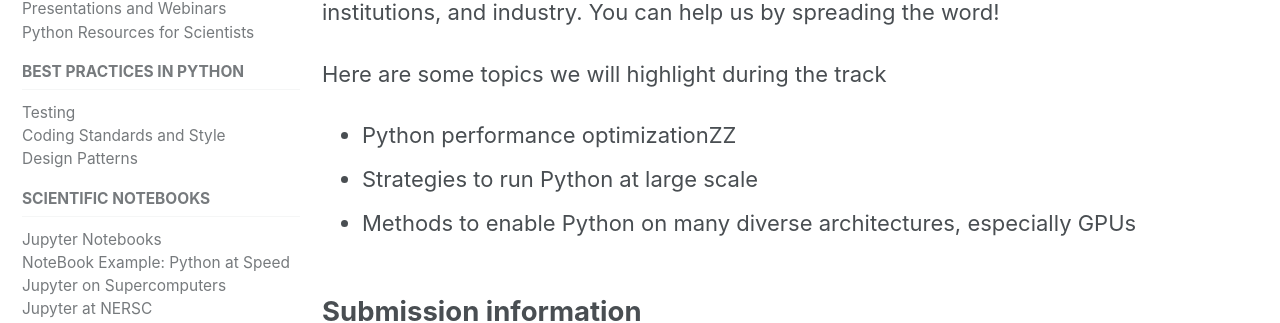
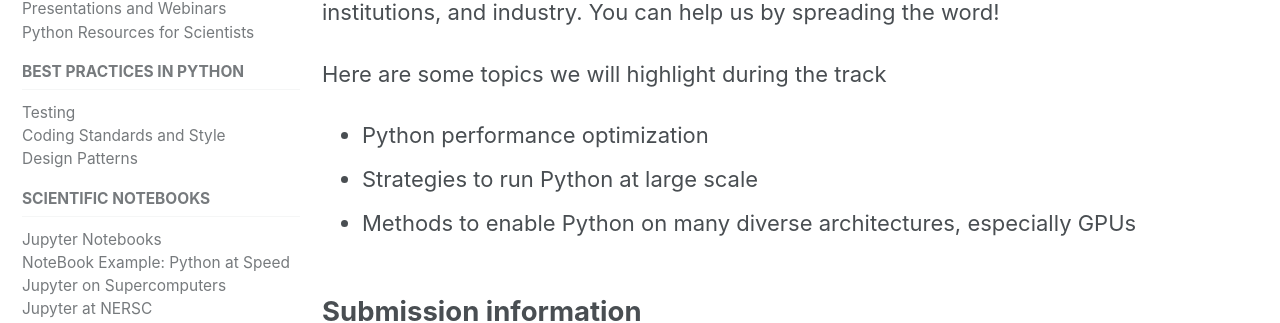
Before and after one commit to betterscientificsoftware/python-for-hpc, a Jekyll site: the page built from _posts/2020-01-10-scipy-hpc-track.md, in a window 1280 px wide and 900 px high, scrolled down 820 px. Shown: the part 138-461 px from the top of the window. Built offline with Jekyll 4.4.1, drawn with Linux system fonts in a browser that asks for light colours; cached includes are drawn as plain includes; nearby versions of some CDN libraries; comment, search, counter and statistics services are not loaded; a style sheet for code colours, icons or effects is not loaded.

Commit message:
remove ZZ

```diff
--- a/_posts/2020-01-10-scipy-hpc-track.md
+++ b/_posts/2020-01-10-scipy-hpc-track.md
@@ -41,7 +41,7 @@ spreading the word!
 
 Here are some topics we will highlight during the track
 
-* Python performance optimizationZZ
+* Python performance optimization
 * Strategies to run Python at large scale
 * Methods to enable Python on many diverse architectures, especially GPUs
 
```
